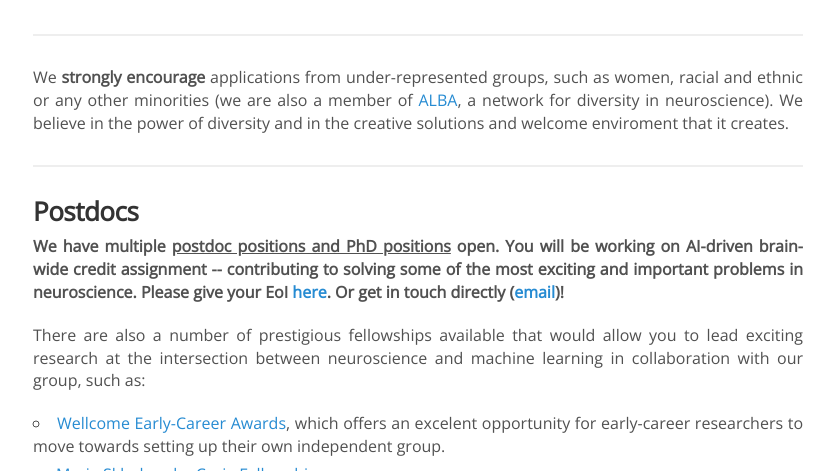
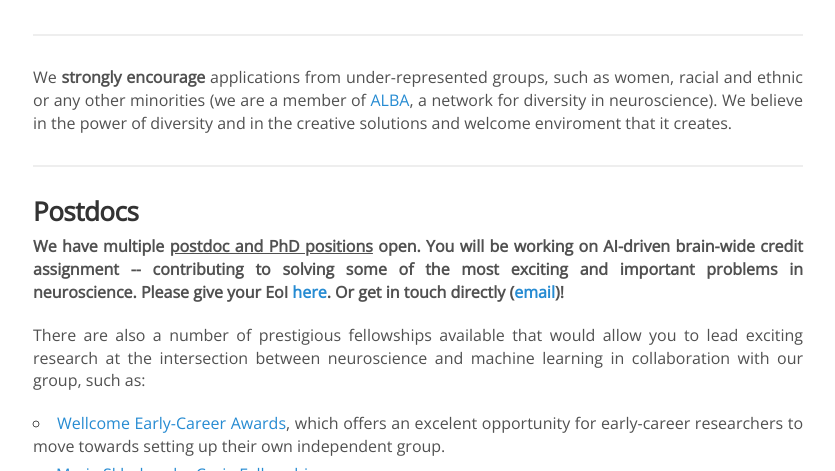
Before and after one commit to neuralml/neuralml.github.io, a Jekyll site: the page built from joinus_ox.md, in a window 1280 px wide and 900 px high, cut to the strip 429-900 px from the top of the window. Shown: the whole strip, without its empty margins (222-1057 px from the left). Built offline with Jekyll 4.4.1, drawn with Linux system fonts in a browser that asks for light colours; nearby versions of some CDN libraries.

Commit message:
Update joinus_ox.md

```diff
--- a/joinus_ox.md
+++ b/joinus_ox.md
@@ -10,7 +10,7 @@ permalink: /joinus/
 <hr>
 
 <header class="masthead text-justify" style="font-size:120%">
-<p>We <b> strongly encourage</b> applications from under-represented groups, such as women, racial and ethnic or any other minorities (we are also a member of <a href="https://www.alba.network" target="_blank">ALBA</a>, a network for diversity in neuroscience). We believe in the power of diversity and in the creative solutions and welcome enviroment that it creates. </p>
+<p>We <b> strongly encourage</b> applications from under-represented groups, such as women, racial and ethnic or any other minorities (we are a member of <a href="https://www.alba.network" target="_blank">ALBA</a>, a network for diversity in neuroscience). We believe in the power of diversity and in the creative solutions and welcome enviroment that it creates. </p>
 </header>
 
 <hr>
@@ -19,7 +19,7 @@ permalink: /joinus/
 
 <header class="masthead text-justify" style="font-size:120%">
 
-<p><b> We have multiple <u>postdoc positions and PhD positions</u> open. You will be working on AI-driven brain-wide credit assignment -- contributing to solving some of the most exciting and important problems in neuroscience. Please give your EoI <a href="https://t.co/pwePzXdOSb">here</a>. Or get in touch directly (<a href="mailto:PIfirstname.costa@dpag.ox.ac.uk">email</a>)!</b></p>
+<p><b> We have multiple <u>postdoc and PhD positions</u> open. You will be working on AI-driven brain-wide credit assignment -- contributing to solving some of the most exciting and important problems in neuroscience. Please give your EoI <a href="https://t.co/pwePzXdOSb">here</a>. Or get in touch directly (<a href="mailto:PIfirstname.costa@dpag.ox.ac.uk">email</a>)!</b></p>
 
 <p>There are also a number of prestigious fellowships available that would allow you to lead exciting research at the intersection between neuroscience and machine learning in collaboration with our group, such as:</p>
 
```
